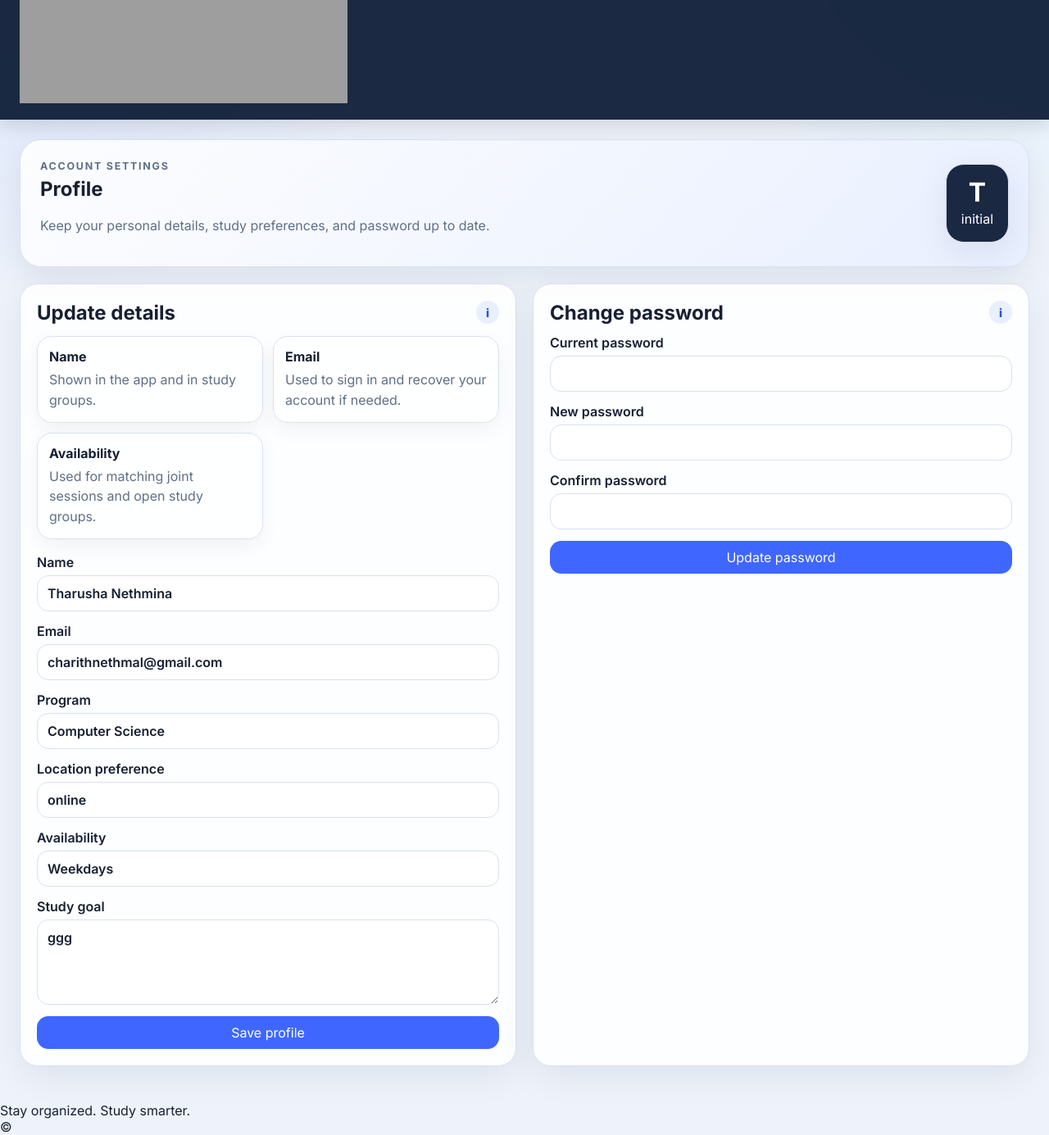
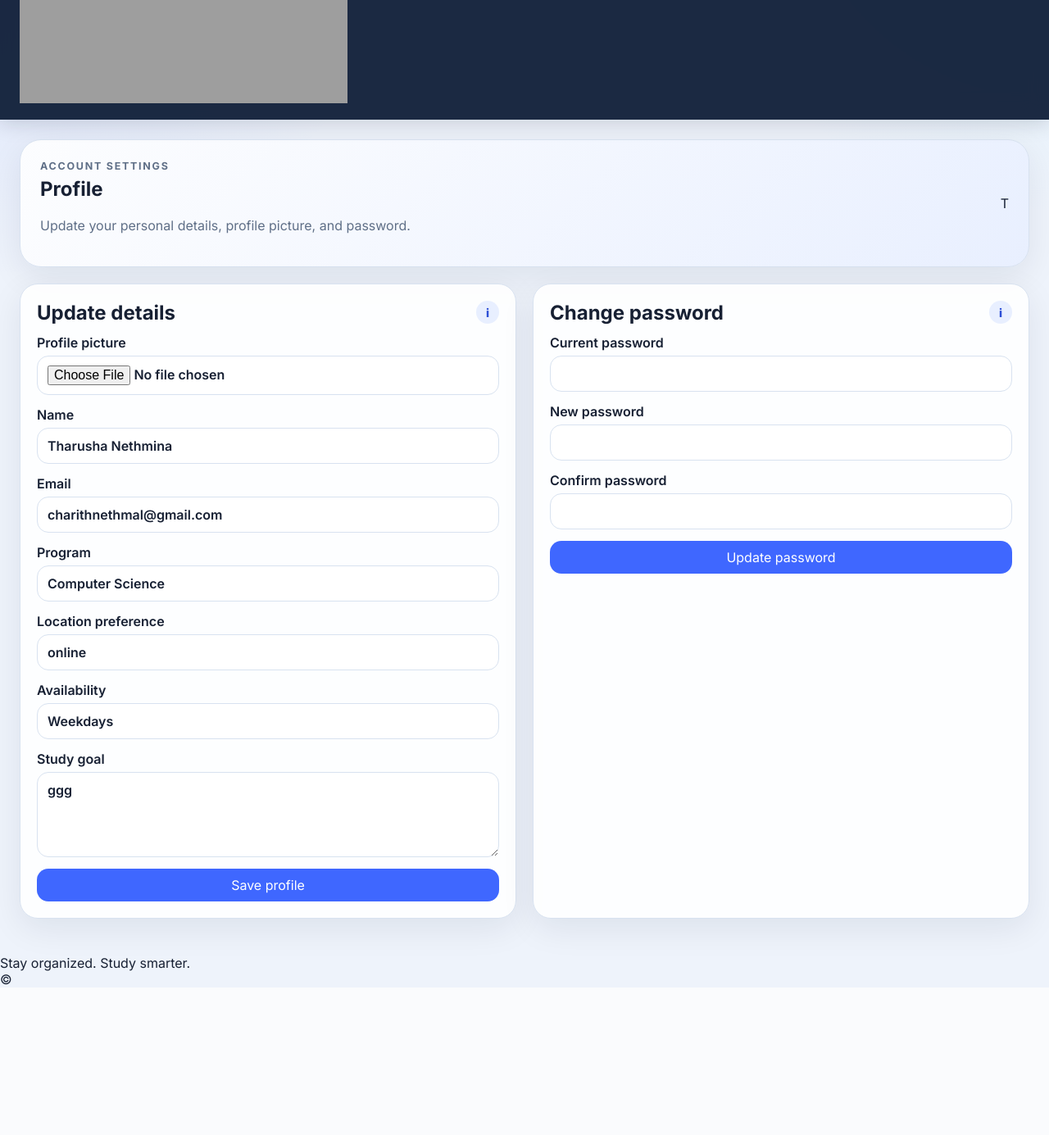
Before and after one commit to it21286964/studydesk-web, a Flask app: page /profile in a window 1280 px wide. Shown: the part 190-1575 px from the top of the page at 82% size. After the commit the page ends 1392 px from the top, so only its background shows below. Run offline with Flask 3, Linux system fonts and the light colour scheme; a user stored in the database is signed in; grey boxes are pictures that could not be loaded.

Commit message:
Update Profile UI

```diff
--- a/templates/profile.html
+++ b/templates/profile.html
@@ -4,31 +4,30 @@
   <div>
     <div class="eyebrow">Account settings</div>
     <h1>Profile</h1>
-    <p>Keep your personal details, study preferences, and password up to date.</p>
+    <p>Update your personal details, profile picture, and password.</p>
   </div>
-  <div class="stat-box">
-    <strong>{{ current_user.name[:1]|upper }}</strong>
-    <span>initial</span>
+  <div class="avatar-wrap">
+    {% if current_user.profile_picture %}
+      <img class="avatar" src="{{ url_for('static', filename=current_user.profile_picture) }}" alt="Profile picture">
+    {% else %}
+      <div class="avatar avatar-fallback">{{ current_user.name[:1]|upper }}</div>
+    {% endif %}
   </div>
 </section>
 
 <div class="grid-2">
   <section class="card">
-    <div class="section-head">
-      <h2>Update details</h2>
-      <span class="tip" title="These fields are used in group matching and your profile display.">i</span>
-    </div>
-    <div class="helper-grid">
-      <div class="help-card"><strong>Name</strong><p>Shown in the app and in study groups.</p></div>
-      <div class="help-card"><strong>Email</strong><p>Used to sign in and recover your account if needed.</p></div>
-      <div class="help-card"><strong>Availability</strong><p>Used for matching joint sessions and open study groups.</p></div>
-    </div>
-    <form method="post" class="form-grid">
+    <div class="section-head"><h2>Update details</h2><span class="tip" title="These fields are used in group matching and your profile display.">i</span></div>
+
+    <form method="post" enctype="multipart/form-data" class="form-grid">
+      <label>Profile picture
+        <input type="file" name="profile_picture" accept=".png,.jpg,.jpeg,.webp" title="Upload a profile picture">
+      </label>
       <label>Name
-        <input type="text" name="name" value="{{ current_user.name }}" required minlength="2" maxlength="80" title="2 to 80 characters">
+        <input type="text" name="name" value="{{ current_user.name }}" required minlength="2" maxlength="80">
       </label>
       <label>Email
-        <input type="email" name="email" value="{{ current_user.email }}" required maxlength="120" title="Use a valid email address">
+        <input type="email" name="email" value="{{ current_user.email }}" required maxlength="120">
       </label>
       <label>Program
         <input type="text" name="program" value="{{ current_user.program }}" maxlength="120" placeholder="Degree or study track">
@@ -47,19 +46,16 @@
   </section>
 
   <section class="card">
-    <div class="section-head">
-      <h2>Change password</h2>
-      <span class="tip" title="Use a password you have not reused elsewhere.">i</span>
-    </div>
+    <div class="section-head"><h2>Change password</h2><span class="tip" title="Use a password you have not reused elsewhere.">i</span></div>
     <form method="post" action="{{ url_for('change_password') }}" class="form-grid">
       <label>Current password
-        <input type="password" name="current_password" required maxlength="128" title="Enter your current password">
+        <input type="password" name="current_password" required maxlength="128">
       </label>
       <label>New password
-        <input type="password" name="new_password" required minlength="8" maxlength="128" title="At least 8 characters with letters and numbers">
+        <input type="password" name="new_password" required minlength="8" maxlength="128">
       </label>
       <label>Confirm password
-        <input type="password" name="confirm_password" required minlength="8" maxlength="128" title="Re-enter the new password">
+        <input type="password" name="confirm_password" required minlength="8" maxlength="128">
       </label>
       <button type="submit">Update password</button>
     </form>
```
